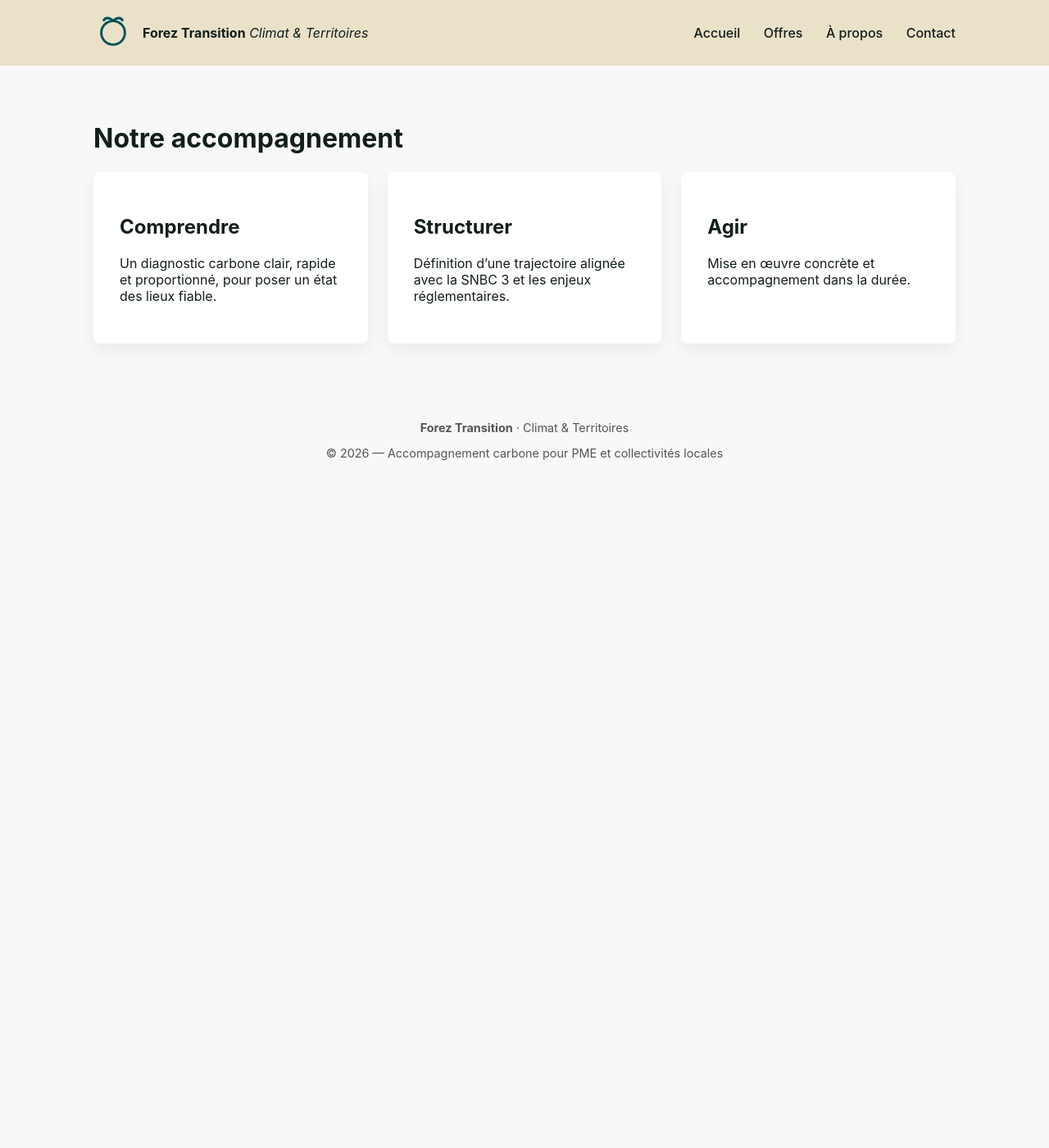
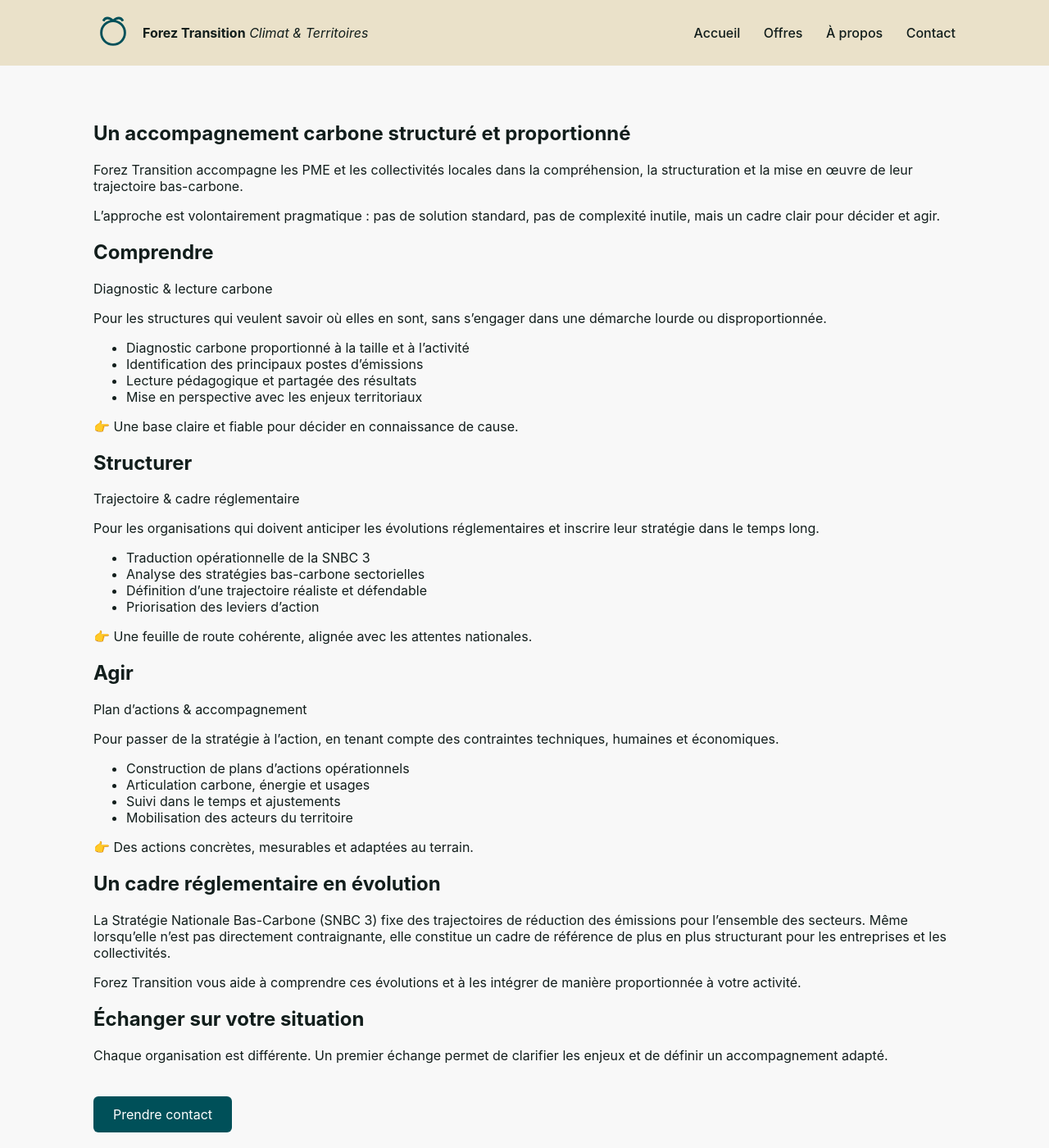
Before and after one commit to Alex-JULIEN/forez-transition, a Jekyll site: the page built from offres.md, in a window 1280 px wide and 1400 px high. Shown: the whole window at 82% size. Built offline with Jekyll 4.4.1, drawn with Linux system fonts in a browser that asks for light colours.

Commit message:
Update offres.md

```diff
--- a/offres.md
+++ b/offres.md
@@ -4,21 +4,106 @@
 layout: default
 ---
 
+<section class="intro">
+  <h1>Un accompagnement carbone structuré et proportionné</h1>
+  <p class="lead">
+    Forez Transition accompagne les PME et les collectivités locales
+    dans la compréhension, la structuration et la mise en œuvre de leur
+    trajectoire bas-carbone.
+  </p>
+  <p>
+    L’approche est volontairement pragmatique : pas de solution standard,
+    pas de complexité inutile, mais un cadre clair pour décider et agir.
+  </p>
+</section>
 
-<h1>Notre accompagnement</h1>
+<section class="offres-parcours">
 
+  <article class="offre-card">
+    <div class="offre-header">
+      <h2>Comprendre</h2>
+      <span class="offre-tag">Diagnostic & lecture carbone</span>
+    </div>
+    <p class="offre-intro">
+      Pour les structures qui veulent savoir où elles en sont,
+      sans s’engager dans une démarche lourde ou disproportionnée.
+    </p>
+    <ul>
+      <li>Diagnostic carbone proportionné à la taille et à l’activité</li>
+      <li>Identification des principaux postes d’émissions</li>
+      <li>Lecture pédagogique et partagée des résultats</li>
+      <li>Mise en perspective avec les enjeux territoriaux</li>
+    </ul>
+    <p class="offre-outcome">
+      👉 Une base claire et fiable pour décider en connaissance de cause.
+    </p>
+  </article>
 
-<section class="cards">
-<div class="card">
-<h2>Comprendre</h2>
-<p>Un diagnostic carbone clair, rapide et proportionné, pour poser un état des lieux fiable.</p>
-</div>
-<div class="card">
-<h2>Structurer</h2>
-<p>Définition d’une trajectoire alignée avec la SNBC 3 et les enjeux réglementaires.</p>
-</div>
-<div class="card">
-<h2>Agir</h2>
-<p>Mise en œuvre concrète et accompagnement dans la durée.</p>
-</div>
+  <article class="offre-card accent">
+    <div class="offre-header">
+      <h2>Structurer</h2>
+      <span class="offre-tag">Trajectoire & cadre réglementaire</span>
+    </div>
+    <p class="offre-intro">
+      Pour les organisations qui doivent anticiper les évolutions
+      réglementaires et inscrire leur stratégie dans le temps long.
+    </p>
+    <ul>
+      <li>Traduction opérationnelle de la SNBC 3</li>
+      <li>Analyse des stratégies bas-carbone sectorielles</li>
+      <li>Définition d’une trajectoire réaliste et défendable</li>
+      <li>Priorisation des leviers d’action</li>
+    </ul>
+    <p class="offre-outcome">
+      👉 Une feuille de route cohérente, alignée avec les attentes nationales.
+    </p>
+  </article>
+
+  <article class="offre-card">
+    <div class="offre-header">
+      <h2>Agir</h2>
+      <span class="offre-tag">Plan d’actions & accompagnement</span>
+    </div>
+    <p class="offre-intro">
+      Pour passer de la stratégie à l’action,
+      en tenant compte des contraintes techniques, humaines et économiques.
+    </p>
+    <ul>
+      <li>Construction de plans d’actions opérationnels</li>
+      <li>Articulation carbone, énergie et usages</li>
+      <li>Suivi dans le temps et ajustements</li>
+      <li>Mobilisation des acteurs du territoire</li>
+    </ul>
+    <p class="offre-outcome">
+      👉 Des actions concrètes, mesurables et adaptées au terrain.
+    </p>
+  </article>
+
 </section>
+
+<section class="cadre-reglementaire">
+  <h2>Un cadre réglementaire en évolution</h2>
+  <p>
+    La Stratégie Nationale Bas-Carbone (SNBC 3) fixe des trajectoires
+    de réduction des émissions pour l’ensemble des secteurs.
+    Même lorsqu’elle n’est pas directement contraignante,
+    elle constitue un cadre de référence de plus en plus structurant
+    pour les entreprises et les collectivités.
+  </p>
+  <p>
+    Forez Transition vous aide à comprendre ces évolutions
+    et à les intégrer de manière proportionnée à votre activité.
+  </p>
+</section>
+
+<section class="cta-final">
+  <h2>Échanger sur votre situation</h2>
+  <p>
+    Chaque organisation est différente.
+    Un premier échange permet de clarifier les enjeux
+    et de définir un accompagnement adapté.
+  </p>
+  <a href="{{ site.baseurl }}/contact/" class="btn-primary">
+    Prendre contact
+  </a>
+</section>
```
